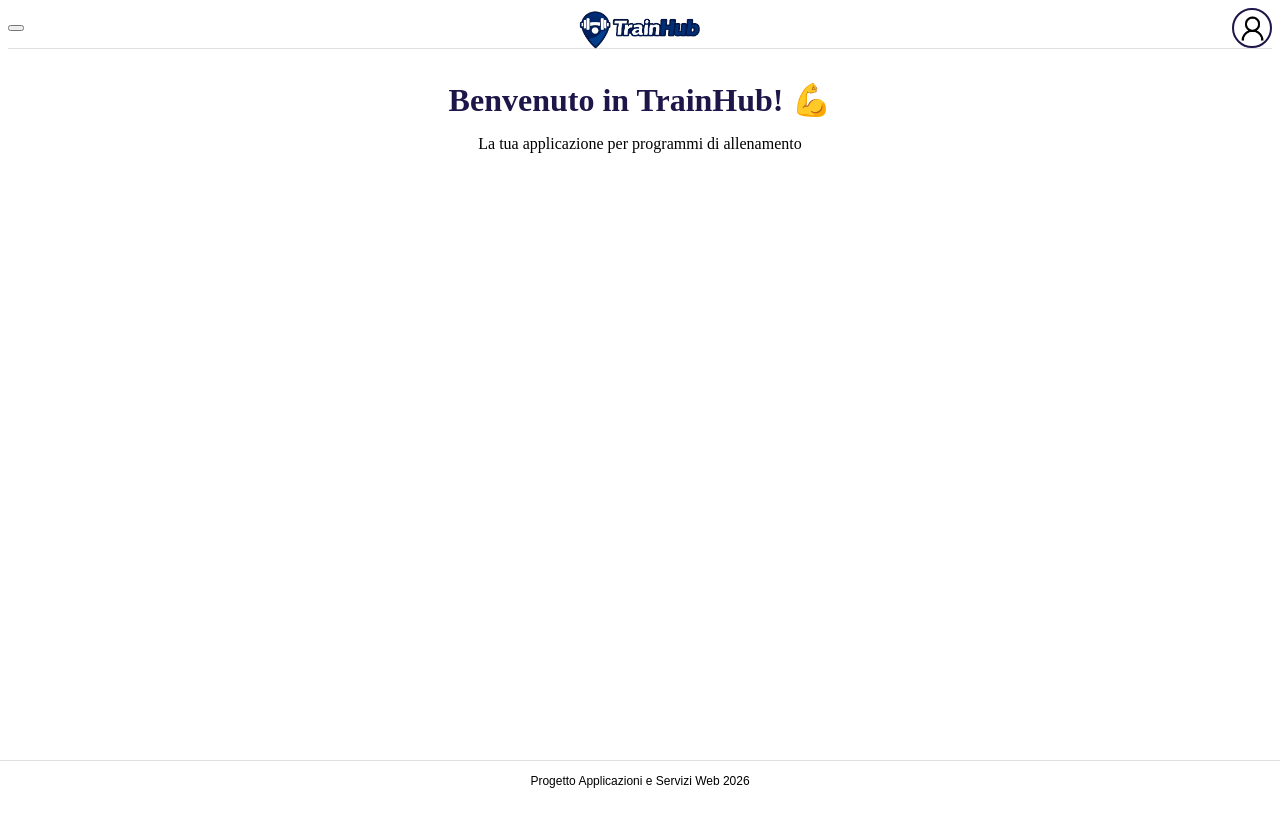
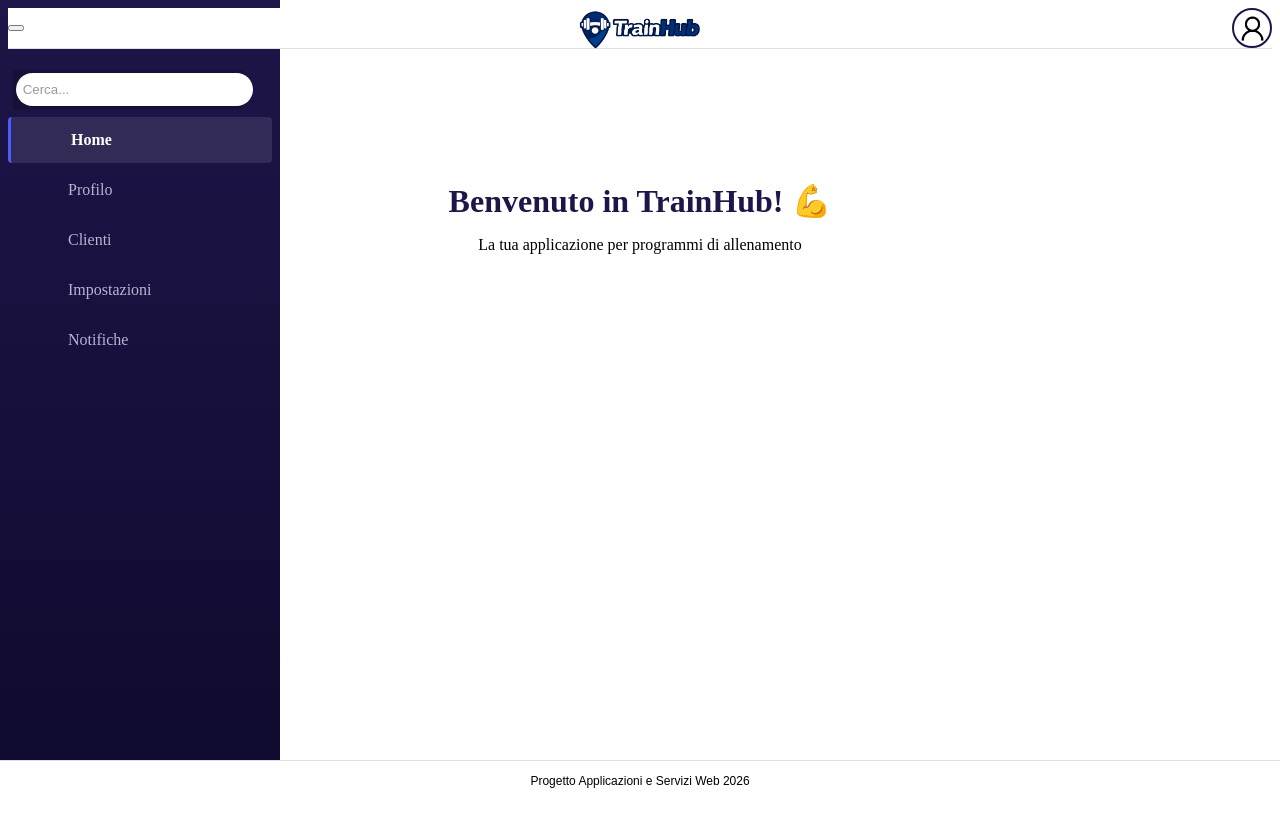
Before and after one commit to LorenzoRigoni/ASW26-TrainHub, a Vue app in the folder frontend/: page / in a window 1280 px wide. Built offline with nearby package versions, Linux system fonts and the light colour scheme.

Commit message:
Implemented SideMenu and SideMenuItem components.

```diff
--- a/frontend/src/App.vue
+++ b/frontend/src/App.vue
@@ -2,18 +2,19 @@
 import Footer from './components/Footer.vue';
 import HelloWorld from './components/HelloWorld.vue'
 import Navbar from './components/NavBar.vue'
+import SideMenu from './components/SideMenu.vue';
 </script>
 
-<!-- Temporaneo per testare primo componenti creati -->
+<!-- Temporaneo per testare e visualizzare primi componenti creati -->
 <template>
   <div id="app">
     <Navbar />
-
+    <SideMenu/>
     <main class="main-content">
       <h1>Benvenuto in TrainHub! 💪</h1>
       <p>La tua applicazione per programmi di allenamento</p>
     </main>
-    <Footer />
+    <Footer></Footer>
   </div>
 </template>
 
@@ -24,16 +25,16 @@
   box-sizing: border-box;
 }
 
-
 #app {
   min-height: 100vh;
   margin: 0;
   padding: 0;
+  font-family: Century Gothic;
 }
 
 .main-content {
-  padding: 2rem;
   text-align: center;
+  margin-top: 100pt;
 }
 
 .main-content h1 {
--- /dev/null
+++ b/frontend/src/components/SideMenu.vue
@@ -0,0 +1,156 @@
+<script setup>
+import { ref } from 'vue'
+import SideMenuItem from './SideMenuItem.vue'
+
+defineProps({
+  isOpen: {
+    type: Boolean,
+    default: true
+  }
+})
+
+const activeItem = ref('home')
+
+const menuItems = [
+  { id: 'home', icon: 'fa fa-home', label: 'Home' },
+  { id: 'profile', icon: 'fa fa-user', label: 'Profilo' },
+  { id: 'clients', icon: 'fa fa-users', label: 'Clienti' },
+  { id: 'settings', icon: 'fa fa-cog', label: 'Impostazioni' },
+  { id: 'notifications', icon: 'fa fa-bell', label: 'Notifiche' }
+]
+
+//TODO: implementare logica componente
+</script>
+
+<template>
+  <aside class="side-menu" :class="{ open: isOpen }">
+
+    <!-- Barra di ricerca -->
+    <div class="search-container">
+      <div class="search-wrapper">
+        <i class="fa fa-search search-icon"></i>
+        <input
+          v-model="searchQuery"
+          type="text"
+          placeholder="Cerca..."
+          class="search-input"
+          @keyup.enter="handleSearch"
+        />
+      </div>
+    </div>
+
+    <!-- Lista voci menu -->
+    <nav class="menu-nav">
+      <ul class="menu-list">
+        <SideMenuItem
+          v-for="item in menuItems"
+          :key="item.id"
+          :icon="item.icon"
+          :label="item.label"
+          :active="activeItem === item.id"
+          @click="handleItemClick(item.id)"
+        />
+      </ul>
+    </nav>
+  </aside>
+</template>
+
+<style scoped>
+
+.side-menu {
+  width: 280px;
+  height: 100vh;
+  background: linear-gradient(180deg, #1e1548 0%, #0f0a2e 100%);
+  position: fixed;
+  left: 0;
+  top: 0;
+  padding-top: 70px;
+  transition: transform 0.3s ease;
+  z-index: 90;
+  overflow-y: auto;
+  overflow-x: hidden;
+  align-items: center;
+}
+
+/* Barra di ricerca */
+.search-container {
+  padding: 2pt;
+  background-color: rgba(0, 0, 0, 0.2);
+  width: 80%;
+  margin-left: 10pt;
+}
+
+.search-wrapper {
+  position: relative;
+  width: 100%;
+}
+
+.search-icon {
+  position: absolute;
+  top: 50%;
+  right: 0;
+  transform: translateY(-50%);
+  color: #999;
+  pointer-events: none;
+}
+
+.search-input {
+  width: 100%;
+  border: none;
+  border-radius: 25px;
+  background-color: white;
+  padding: 5pt;
+  outline: none;
+  height: 20px;
+  transition: box-shadow 0.3s ease;
+
+}
+
+.search-input:focus {
+  box-shadow: 0 0 0 3px rgba(74, 94, 255, 0.3);
+}
+
+.search-input::placeholder {
+  color: #999;
+}
+
+/* Menu Navigation */
+.menu-nav {
+  padding: 0.5rem;
+}
+
+.menu-list {
+  padding: 0;
+  margin: 0;
+}
+
+/* Scrollbar personalizzata */
+.side-menu::-webkit-scrollbar {
+  width: 6px;
+}
+
+.side-menu::-webkit-scrollbar-track {
+  background: rgba(255, 255, 255, 0.05);
+}
+
+.side-menu::-webkit-scrollbar-thumb {
+  background: rgba(255, 255, 255, 0.2);
+  border-radius: 3px;
+}
+
+.side-menu::-webkit-scrollbar-thumb:hover {
+  background: rgba(255, 255, 255, 0.3);
+}
+
+/* Responsive - Mobile */
+@media (max-width: 768px) {
+  .side-menu {
+    transform: translateX(-100%);
+  }
+
+  .side-menu.open {
+    transform: translateX(0);
+    box-shadow: 2px 0 10px rgba(0, 0, 0, 0.3);
+  }
+}
+</style>
--- /dev/null
+++ b/frontend/src/components/SideMenuItem.vue
@@ -0,0 +1,91 @@
+<script setup>
+    defineProps({
+    icon: {
+        type: String,
+        required: true
+    },
+    label: {
+        type: String,
+        required: true
+    },
+    active: {
+        type: Boolean,
+        default: false
+    }
+    })
+
+    const emit = defineEmits(['click'])
+
+    const handleClick = () => {
+    emit('click')
+    }
+</script>
+
+<template>
+  <li class="side-menu-item" :class="{ active }" @click="handleClick">
+    <div class="item-content">
+      <i :class="['item-icon', icon]"></i>
+      <span class="item-label">{{ label }}</span>
+    </div>
+  </li>
+</template>
+
+<style scoped>
+.side-menu-item {
+  list-style: none;
+  cursor: pointer;
+  transition: all 0.3s ease;
+  border-radius: 4px;
+  margin-bottom: 4px;
+}
+
+.item-content {
+  display: flex;
+  align-items: center;
+  gap: 1rem;
+  padding: 0.875rem 1.25rem;
+  color: #b8b4d4;
+  font-size: 1rem;
+  font-weight: 500;
+}
+
+.item-icon {
+  font-size: 1.25rem;
+  width: 24px;
+  text-align: center;
+  transition: all 0.3s ease;
+}
+
+.item-label {
+  flex: 1;
+  transition: all 0.3s ease;
+}
+
+/* Hover effect */
+.side-menu-item:hover {
+  background-color: rgba(255, 255, 255, 0.05);
+}
+
+.side-menu-item:hover .item-content {
+  color: #ffffff;
+}
+
+.side-menu-item:hover .item-icon {
+  transform: scale(1.1);
+}
+
+/* Active state */
+.side-menu-item.active {
+  background-color: rgba(255, 255, 255, 0.1);
+  border-left: 3px solid #4a5eff;
+}
+
+.side-menu-item.active .item-content {
+  color: #ffffff;
+  font-weight: 600;
+}
+
+.side-menu-item.active .item-icon {
+  color: #4a5eff;
+}
+</style>
```
